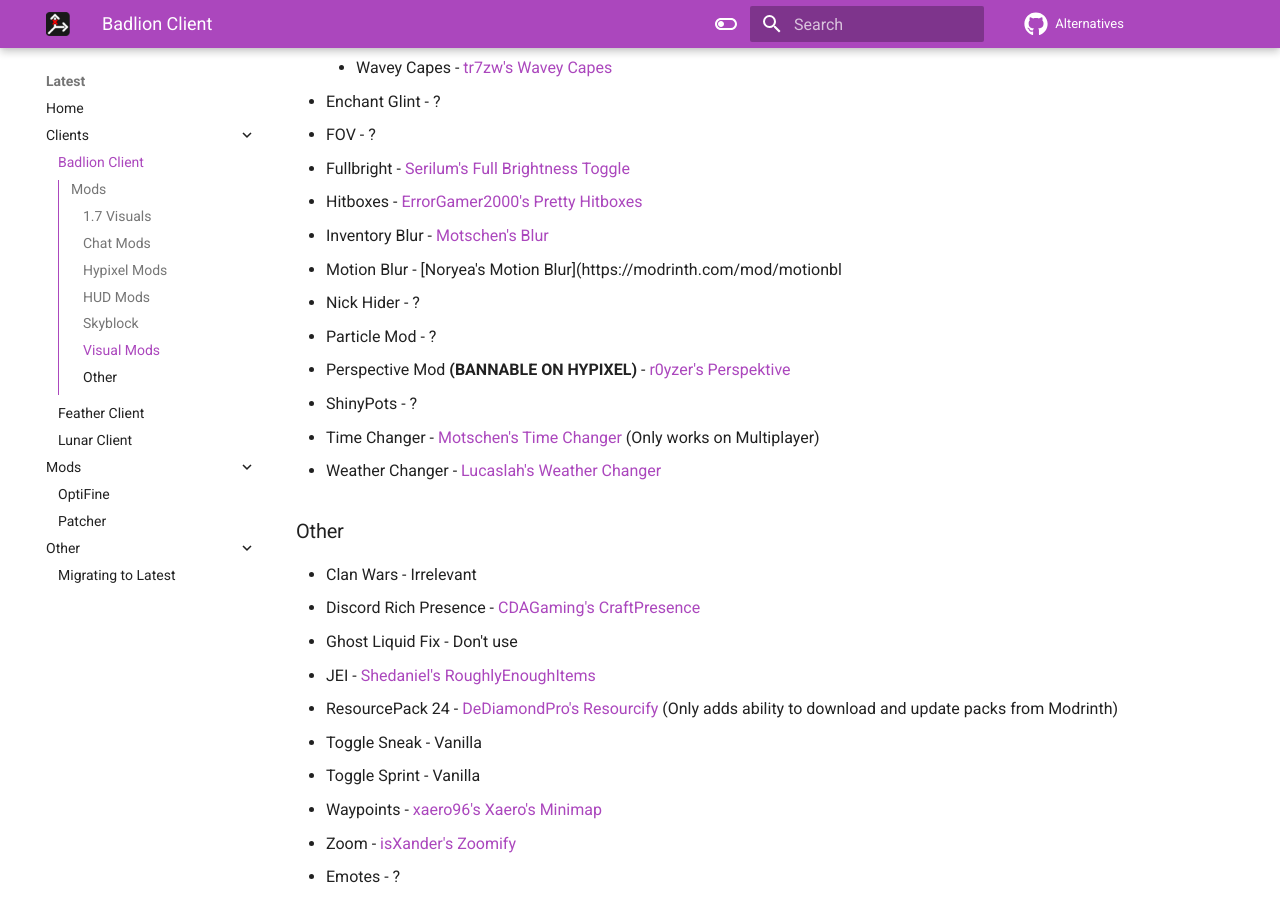
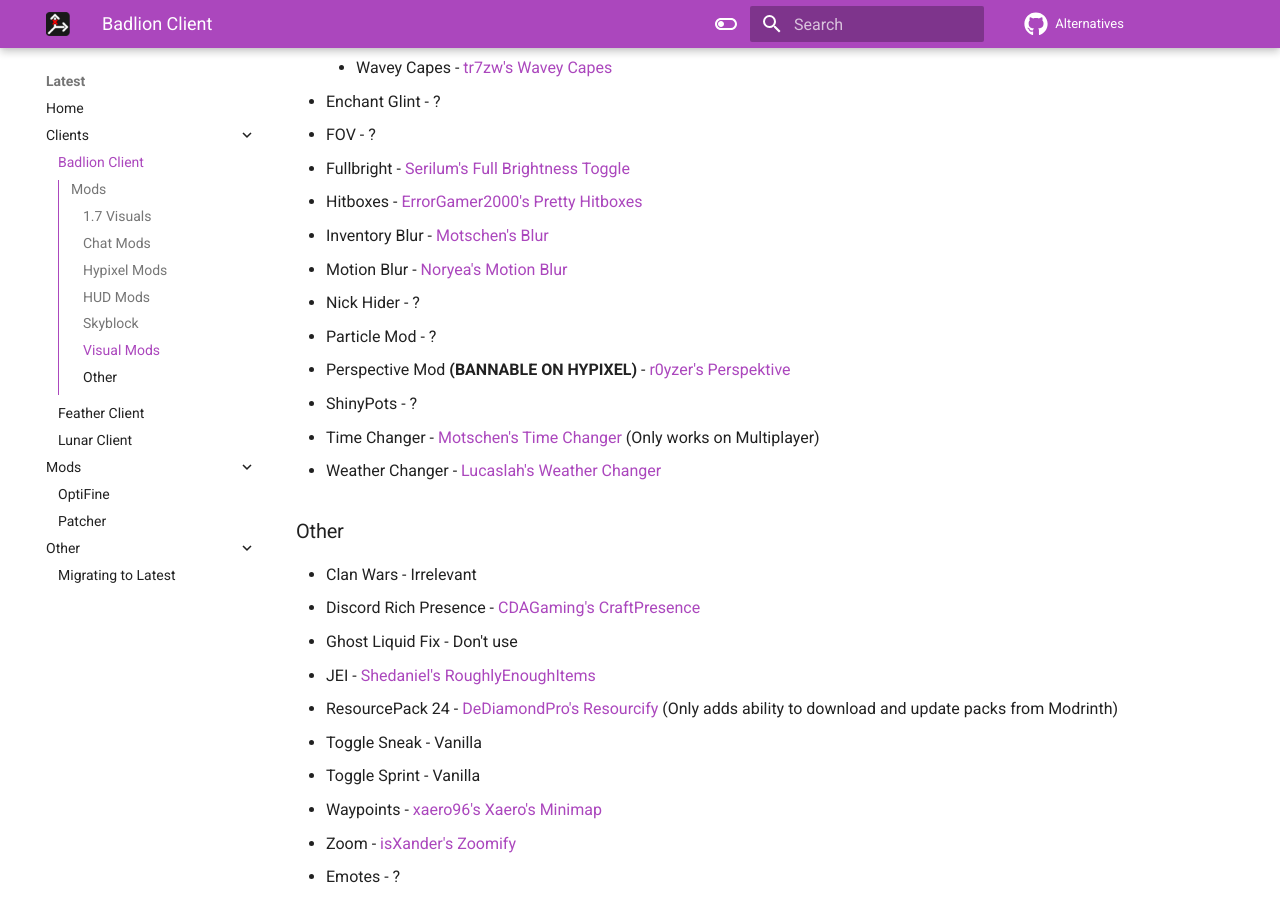
Before and after one commit to MicrocontrollersDev/Alternatives, an MkDocs documentation site: the page built from docs/latest/badlion.md, in a window 1280 px wide and 900 px high, scrolled down 2432 px. Built offline with MkDocs 1.6.1 and Material for MkDocs 9.7.7, drawn with Linux system fonts in a browser that asks for light colours; comment, search, counter and statistics services are not loaded; some of the changed lines change nothing that is shown.

Commit message:
fix motionblur link

```diff
--- a/docs/latest/badlion.md
+++ b/docs/latest/badlion.md
@@ -79,7 +79,7 @@
 * Fullbright - [Serilum's Full Brightness Toggle](https://modrinth.com/mod/full-brightness-toggle)
 * Hitboxes - [ErrorGamer2000's Pretty Hitboxes](https://modrinth.com/mod/pretty-hitboxes)
 * Inventory Blur - [Motschen's Blur](https://modrinth.com/mod/blur-fabric)
-* Motion Blur - [Noryea's Motion Blur](https://modrinth.com/mod/motionbl
+* Motion Blur - [Noryea's Motion Blur](https://modrinth.com/mod/motionblur)
 * Nick Hider - ?
 * Particle Mod - ?
 * Perspective Mod **(BANNABLE ON HYPIXEL)** - [r0yzer's Perspektive](https://modrinth.com/mod/perspektive)
```
